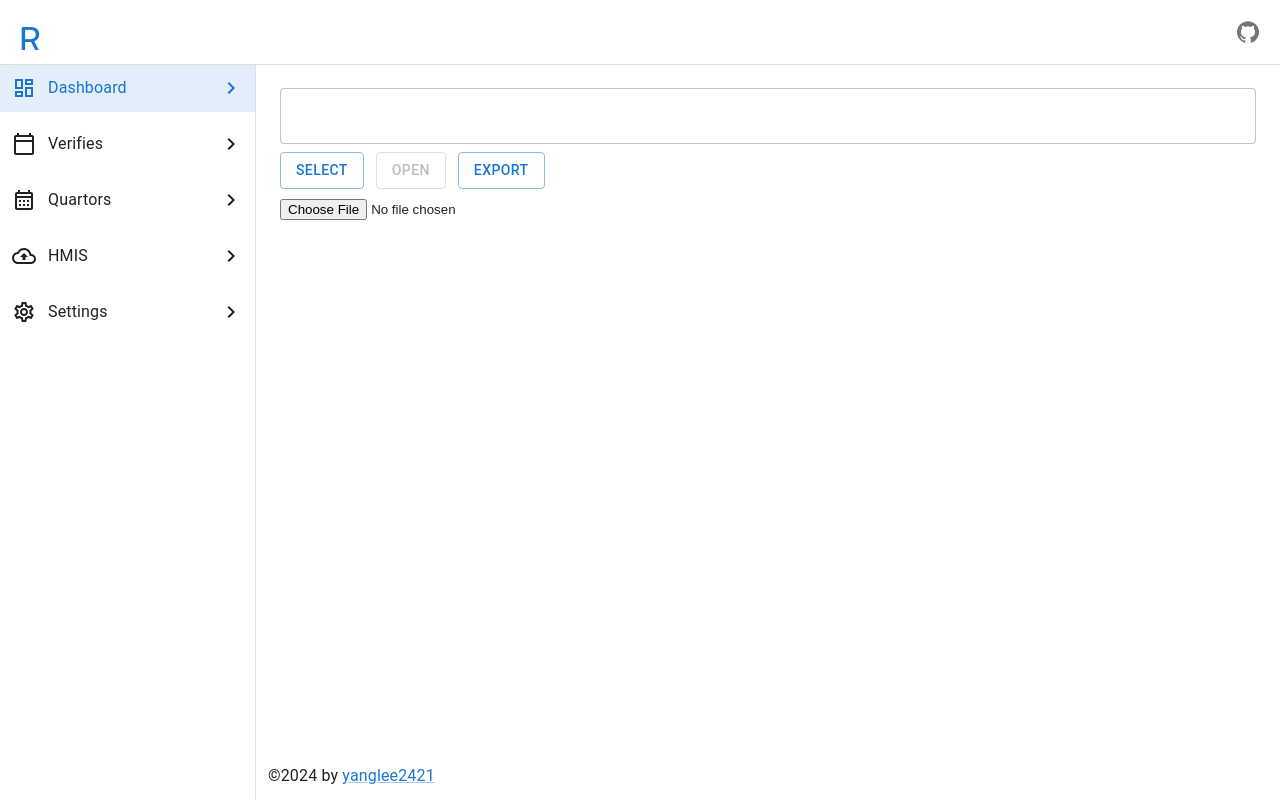
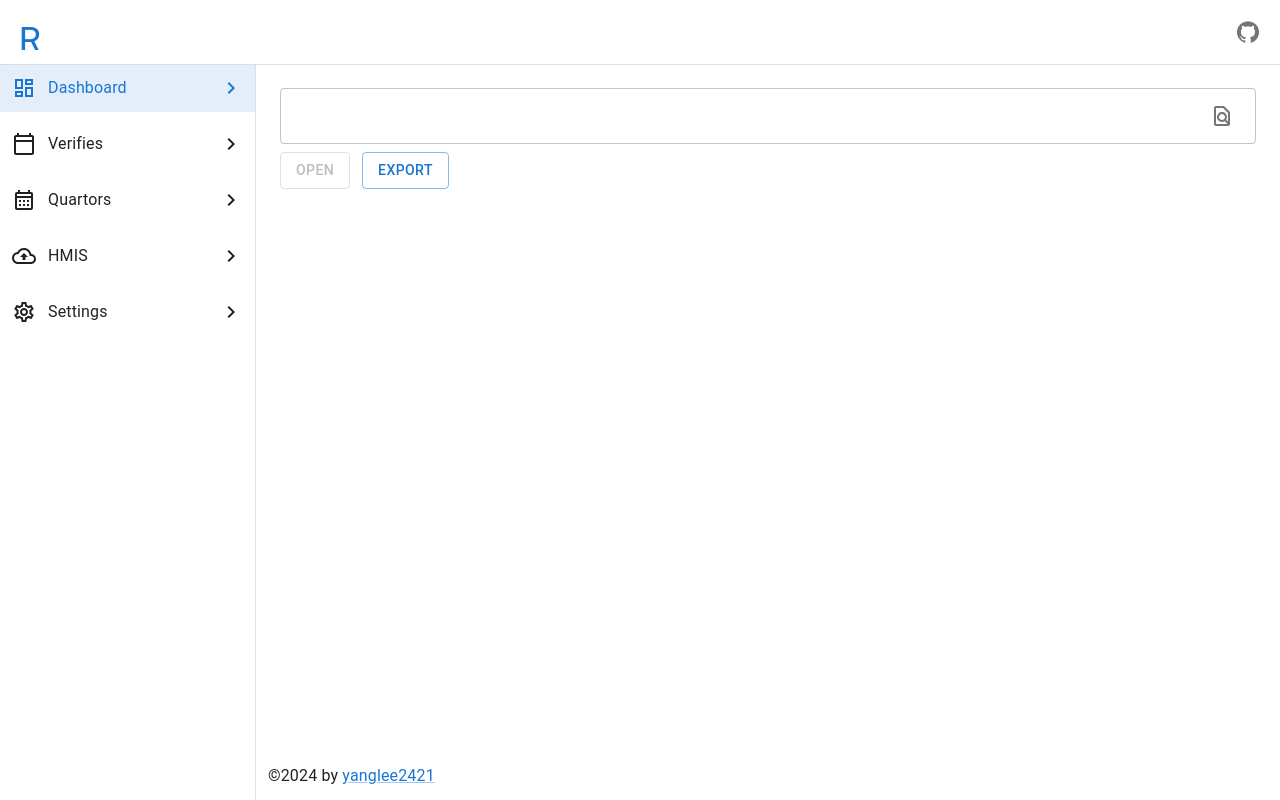
Before and after one commit to yanglee2421/electron-react, a React (Vite) app: page /#/zh/ in a window 1280 px wide. Built offline with nearby package versions, Linux system fonts and the light colour scheme; no server answers.

Commit message:
style: styling app

```diff
--- a/src/pages/home/Home.tsx
+++ b/src/pages/home/Home.tsx
@@ -1,7 +1,15 @@
 import React from "react";
 import { Document, Packer, Paragraph, TextRun } from "docx";
-import { Button, TextField, Grid2, Box } from "@mui/material";
+import {
+  Button,
+  TextField,
+  Grid2,
+  Box,
+  InputAdornment,
+  IconButton,
+} from "@mui/material";
 import * as channel from "@electron/channel";
+import { FindInPageOutlined } from "@mui/icons-material";
 
 // Documents contain sections, you can have multiple sections per document, go here to learn more about sections
 // This simple example will only contain one section
@@ -41,6 +49,33 @@ export const UI = () => {
           slotProps={{
             input: {
               readOnly: true,
+              endAdornment: (
+                <InputAdornment position="end">
+                  <IconButton component="label">
+                    <input
+                      type="file"
+                      name=""
+                      hidden
+                      id=""
+                      accept="application/vnd.openxmlformats-officedocument.wordprocessingml.document,.docx"
+                      value={""}
+                      onChange={(e) => {
+                        const file = e.target.files?.item(0);
+                        if (!file) return;
+                        setDir(file.path);
+                        const reader = new FileReader();
+
+                        reader.onload = (e) => {
+                          console.log(e.target?.result);
+                        };
+
+                        reader.readAsDataURL(file);
+                      }}
+                    />
+                    <FindInPageOutlined />
+                  </IconButton>
+                </InputAdornment>
+              ),
             },
           }}
           fullWidth
@@ -60,22 +95,7 @@ export const UI = () => {
                 printer
               </Button>
             )}
-            <Button variant="outlined" component="label">
-              <input
-                type="file"
-                name=""
-                hidden
-                id=""
-                accept="application/vnd.openxmlformats-officedocument.wordprocessingml.document,.docx"
-                value={""}
-                onChange={(e) => {
-                  const file = e.target.files?.item(0);
-                  if (!file) return;
-                  setDir(file.path);
-                }}
-              />
-              select
-            </Button>
+
             <Button
               variant="outlined"
               component="label"
@@ -105,24 +125,6 @@ export const UI = () => {
             </Button>
           </Box>
         </Grid2>
-
-        <input
-          type="file"
-          name=""
-          id=""
-          onChange={(e) => {
-            const f = e.target.files?.item(0);
-            if (!f) return;
-            console.log(f);
-            const reader = new FileReader();
-
-            reader.onload = (e) => {
-              console.log(e.target?.result);
-            };
-
-            reader.readAsDataURL(f);
-          }}
-        />
       </Grid2>
     </Box>
   );
--- a/src/pages/quartors/Quartors.tsx
+++ b/src/pages/quartors/Quartors.tsx
@@ -13,6 +13,7 @@ import {
   TableCellProps,
   Typography,
   Grid2,
+  Link,
 } from "@mui/material";
 import { useQuery } from "@tanstack/react-query";
 import { fetchQuartors, Quartor } from "./fetchQuartors";
@@ -56,7 +57,11 @@ const columns = [
       );
     },
   }),
-  columnHelper.accessor("szIDs", {}),
+  columnHelper.accessor("szIDs", {
+    cell(props) {
+      return <Link href="javascript:;">{props.getValue()}</Link>;
+    },
+  }),
   columnHelper.accessor("szIDsWheel", {}),
   columnHelper.accessor("szWHModel", {}),
   columnHelper.accessor("szUsername", {}),
@@ -173,11 +178,16 @@ export const Quartors = () => {
       <CardHeader title="Quartors" action={<></>} />
       <CardContent>
         <Grid2 container spacing={6}>
-          <Grid2 size={{ xs: 12, sm: 6, md: 4, lg: 3 }}>
+          <Grid2 size={{ xs: 12, sm: 6, lg: 4, xl: 3 }}>
             <DatePicker
               value={date}
               onChange={setDate}
-              slotProps={{ field: { clearable: true } }}
+              slotProps={{
+                field: { clearable: true },
+                textField: {
+                  fullWidth: true,
+                },
+              }}
             />
           </Grid2>
         </Grid2>
--- a/src/pages/verifies/Verifies.tsx
+++ b/src/pages/verifies/Verifies.tsx
@@ -13,6 +13,7 @@ import {
   Grid2,
   Typography,
   TableCellProps,
+  Link,
 } from "@mui/material";
 import { useQuery } from "@tanstack/react-query";
 import { fetchVerifies, Verify } from "./fetchVerifies";
@@ -56,7 +57,11 @@ const columns = [
       );
     },
   }),
-  columnHelper.accessor("szIDs", {}),
+  columnHelper.accessor("szIDs", {
+    cell(props) {
+      return <Link href="javascript:;">{props.getValue()}</Link>;
+    },
+  }),
   columnHelper.accessor("szIDsWheel", {}),
   columnHelper.accessor("szWHModel", {}),
   columnHelper.accessor("szUsername", {}),
@@ -170,11 +175,16 @@ export const Verifies = () => {
       <CardHeader title="Verifies" action={<></>} />
       <CardContent>
         <Grid2 container spacing={6}>
-          <Grid2 size={{ xs: 12, sm: 6, md: 4, lg: 3 }}>
+          <Grid2 size={{ xs: 12, sm: 6, lg: 4, xl: 3 }}>
             <DatePicker
               value={date}
               onChange={setDate}
-              slotProps={{ field: { clearable: true } }}
+              slotProps={{
+                field: { clearable: true },
+                textField: {
+                  fullWidth: true,
+                },
+              }}
             />
           </Grid2>
         </Grid2>
```
Also changed, not shown: electron/main.ts (+7 -0 lines).
